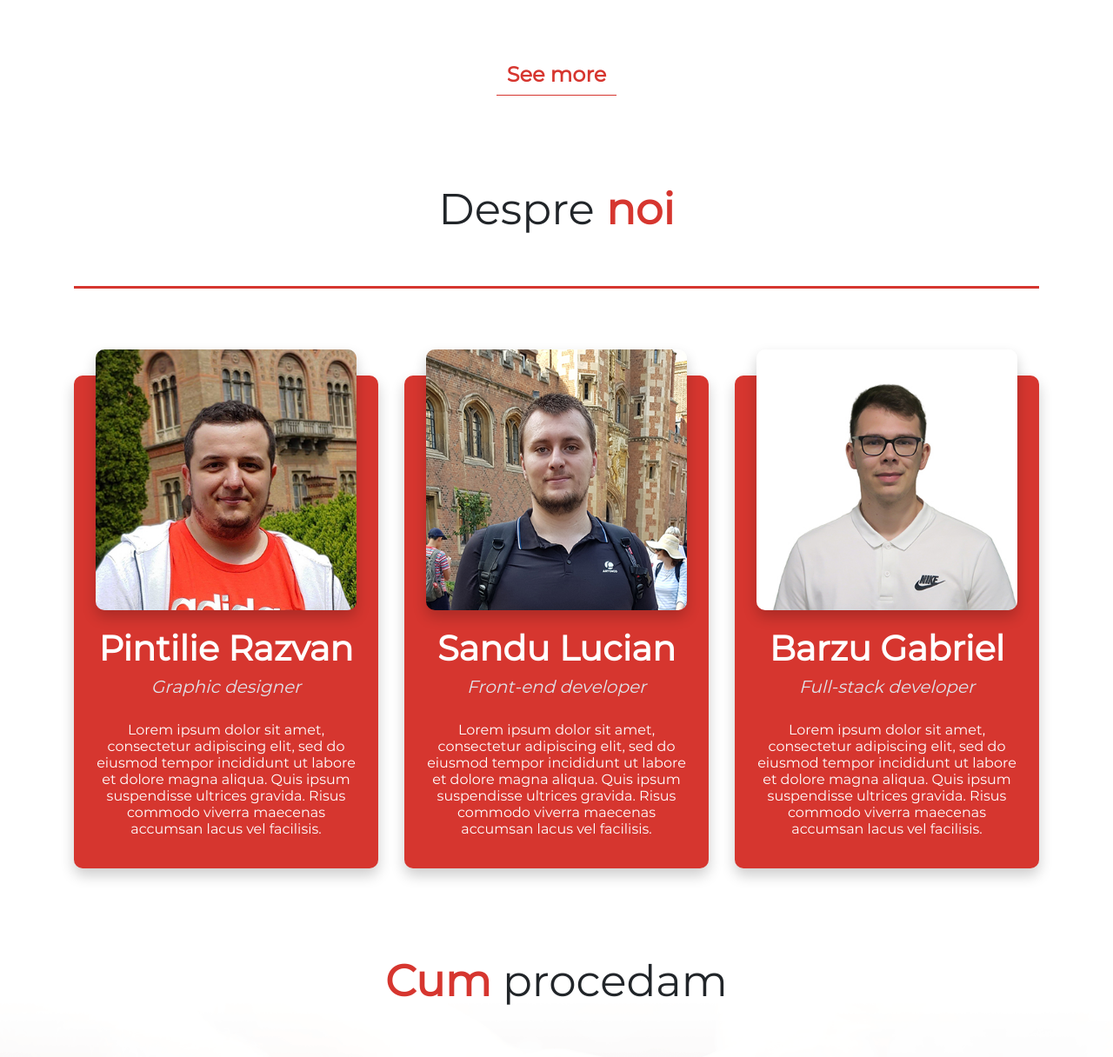
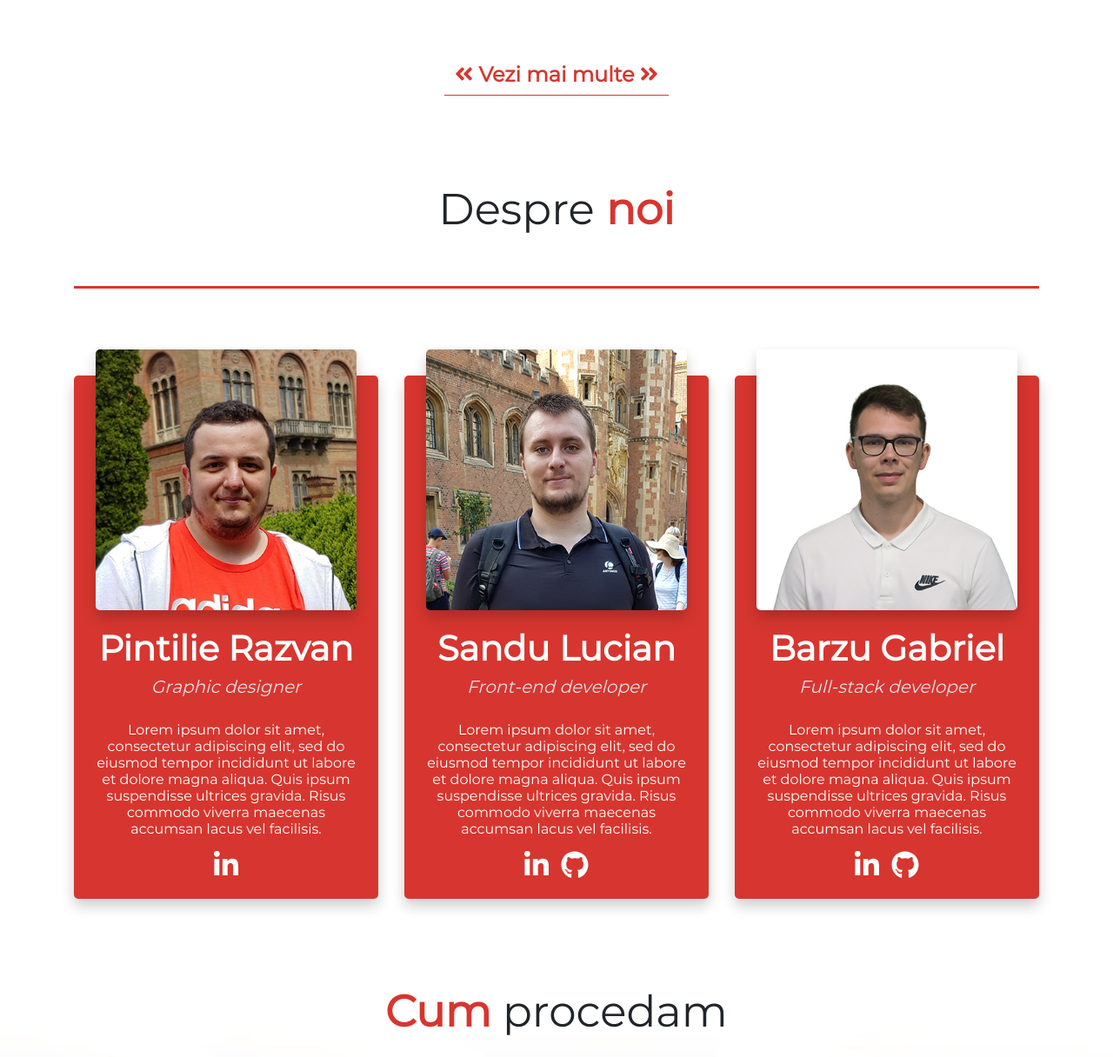
Before and after one commit to 3-Dots-Media/3-Dots-Media, a website built with webpack: page index.html in a window 1280 px wide. Shown: the part 2430-3646 px from the top of the page at 87% size. Built offline with nearby package versions, Linux system fonts and the light colour scheme.

Commit message:
Add social icons

```diff
--- a/index.html
+++ b/index.html
@@ -183,7 +183,8 @@
                 </div>
               </div>
             </div>
-            <a href="/projects" class="react-btn react-btn-lg react-btn-link mt-5">See more</a>
+            <a href="/projects" class="react-btn react-btn-lg react-btn-link mt-5"><i
+                class="fas fa-angle-double-left"></i> Vezi mai multe <i class="fas fa-angle-double-right"></i></a>
           </div>
         </div>
       </div>
@@ -218,7 +219,7 @@
                 lacus vel facilisis.
               </p>
               <div class="react-card-body">
-
+                <a href="/" class="social-link"><i class="fab fa-2x fa-linkedin-in"></i></a>
               </div>
             </div>
           </div>
@@ -239,7 +240,8 @@
                 lacus vel facilisis.
               </p>
               <div class="react-card-body">
-
+                <a href="/" class="social-link"><i class="fab fa-2x fa-linkedin-in"></i></a>
+                <a href="/" class="social-link"><i class="fab fa-2x fa-github"></i></a>
               </div>
             </div>
           </div>
@@ -260,7 +262,8 @@
                 lacus vel facilisis.
               </p>
               <div class="react-card-body">
-
+                <a href="/" class="social-link"><i class="fab fa-2x fa-linkedin-in"></i></a>
+                <a href="/" class="social-link"><i class="fab fa-2x fa-github"></i></a>
               </div>
             </div>
           </div>
--- a/package.json
+++ b/package.json
@@ -6,6 +6,7 @@
   "devDependencies": {
     "@babel/core": "^7.3.4",
     "@babel/preset-env": "^7.3.4",
+    "@fortawesome/fontawesome-free": "^5.15.1",
     "autoprefixer": "^9.4.10",
     "babel-loader": "^8.0.5",
     "bootstrap": "^4.5.3",
--- a/src/javascript/index.js
+++ b/src/javascript/index.js
@@ -7,3 +7,8 @@ import "../sass/style.scss";
 import "jquery";
 import "popper.js";
 import "bootstrap";
+
+import '@fortawesome/fontawesome-free/js/fontawesome'
+import '@fortawesome/fontawesome-free/js/solid'
+import '@fortawesome/fontawesome-free/js/regular'
+import '@fortawesome/fontawesome-free/js/brands'
--- a/src/sass/_mixins.scss
+++ b/src/sass/_mixins.scss
@@ -2,4 +2,4 @@
   transition: 0.3s ease-in-out !important;
 }
 
-$border-radius-size: 10px;
+$border-radius-size: 5px;
--- a/src/sass/inputs.scss
+++ b/src/sass/inputs.scss
@@ -19,6 +19,7 @@ label:focus,
 
 .form-control {
   background-color: $gray !important;
+  border-radius: $border-radius-size !important;
   @include react-transition();
 }
 
@@ -28,7 +29,7 @@ label:focus,
 }
 
 .section-colored {
-  S .form-control:focus {
+  .form-control:focus {
     border-color: $black !important;
   }
 }
--- a/src/sass/style.scss
+++ b/src/sass/style.scss
@@ -153,5 +153,19 @@
   }
 
   .react-card-body {
+    .social-link {
+      color: $contrast-color;
+      text-decoration: none;
+      padding-bottom: 5px;
+      @include react-transition;
+
+      &:not(:last-of-type) {
+        margin-right: 10px;
+      }
+
+      &:hover {
+        box-shadow: inset 0 -1px 0 0 $contrast-color;
+      }
+    }
   }
 }
```
Also changed, not shown: 1 other file.
